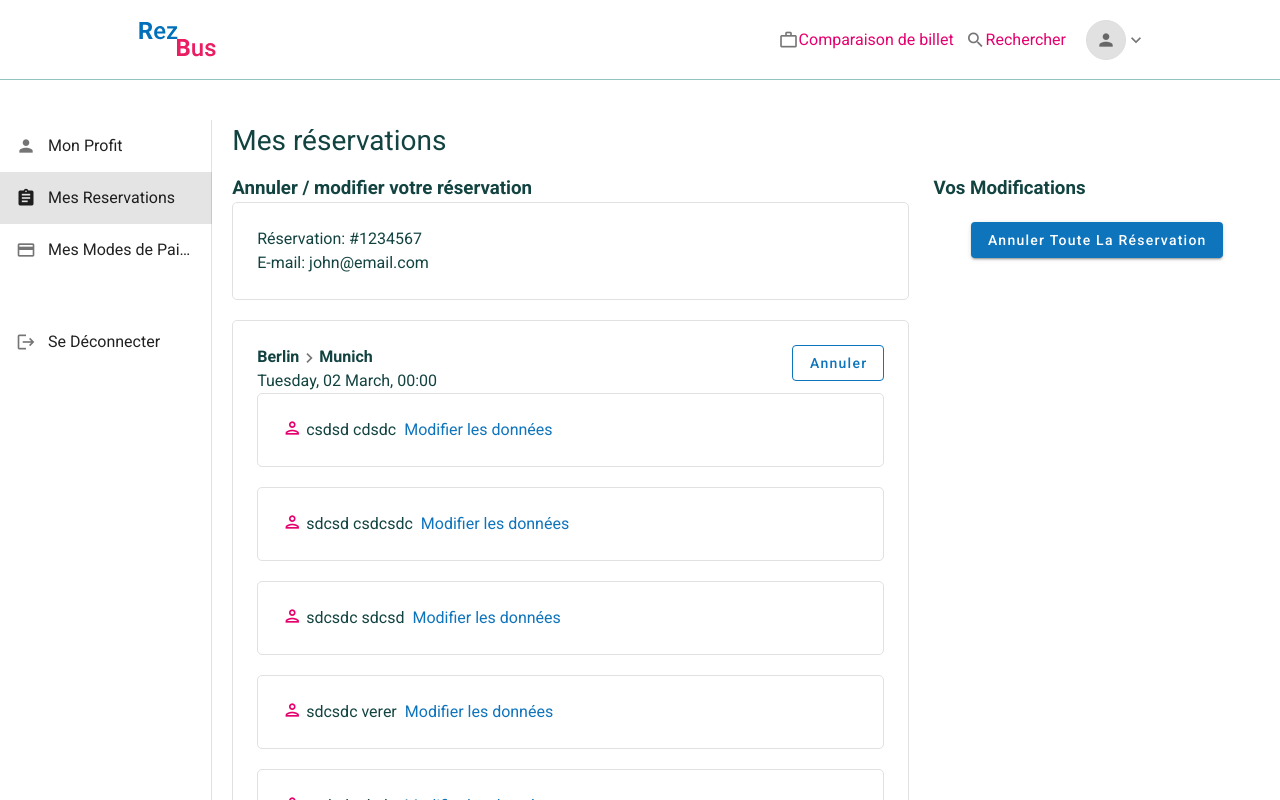
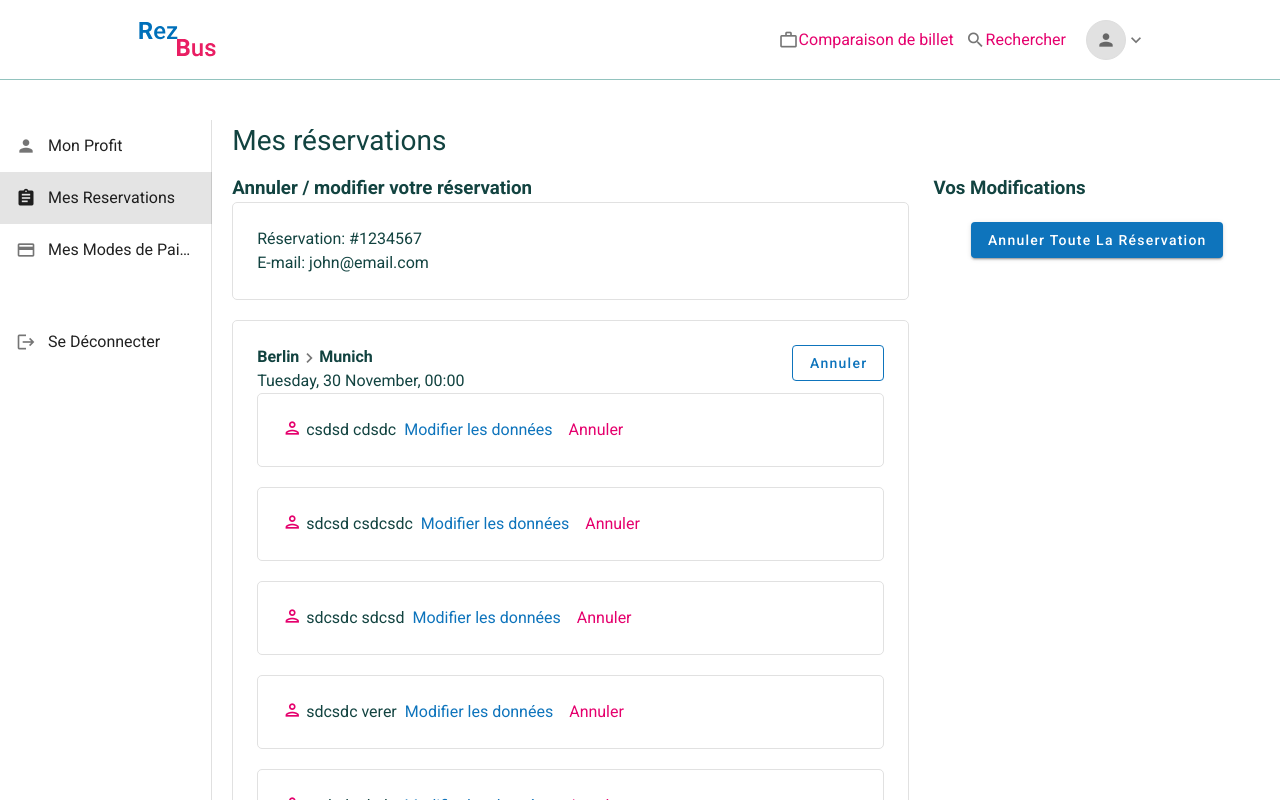
Before and after one commit to whoismuktar/rez-bus, a Vue app: page /my-reservations in a window 1280 px wide. Shown: the top 800 px of the page. Built offline with nearby package versions, Linux system fonts and the light colour scheme.

Commit message:
intro. individual annuler btn

```diff
--- a/src/views/auth/profile/myReservations.vue
+++ b/src/views/auth/profile/myReservations.vue
@@ -89,10 +89,16 @@
                 </div>
 
                 <div
-                  class="primary--text cursorMe"
+                  class="primary--text cursorMe mr-4"
                   @click="openEditTripBio(index)"
                 >
                   Modifier les données
+                </div>
+                <div
+                  class="secondary--text cursorMe"
+                  @click="openEditTripBio(index)"
+                >
+                  Annuler
                 </div>
               </div>
             </div>
@@ -255,7 +261,7 @@ export default {
         children: "2",
         bike_slot: "0",
         fare: 90,
-        rideDate: "2021-02-30",
+        rideDate: "2021-11-30",
         completed: true,
         grandTotal: 400,
         passengers: [
```
